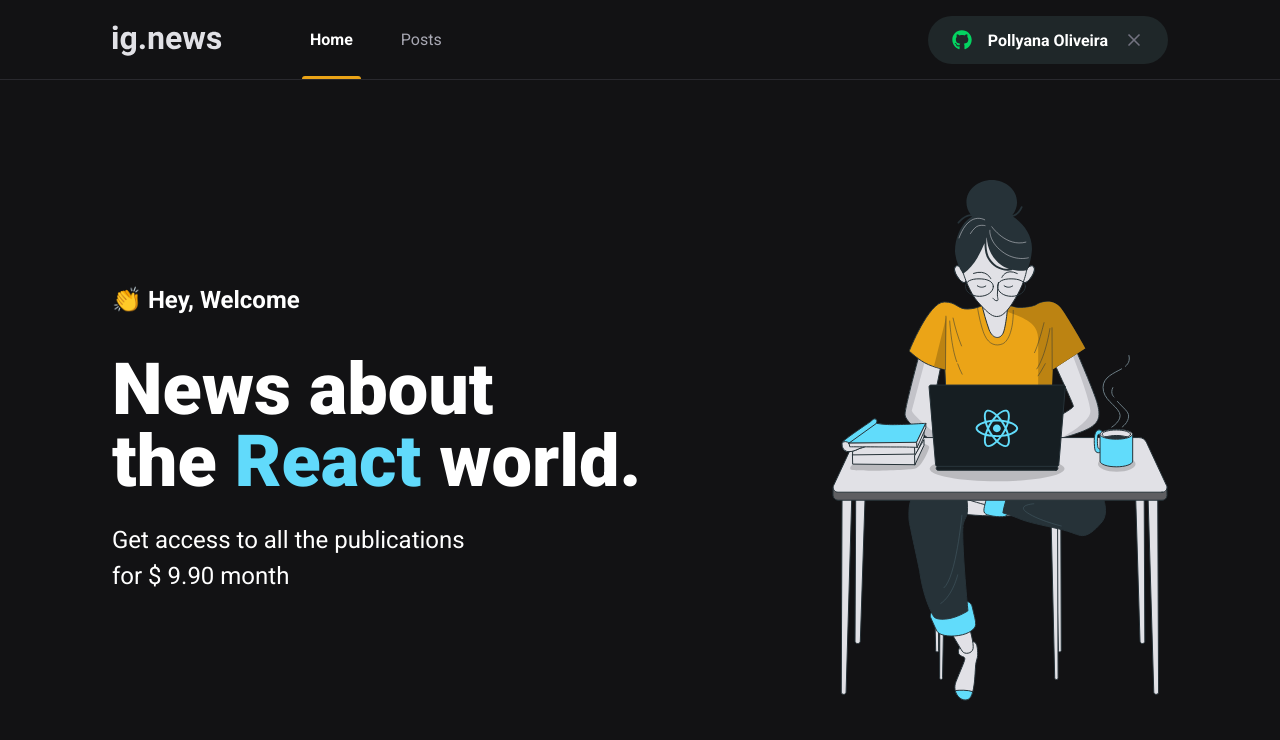
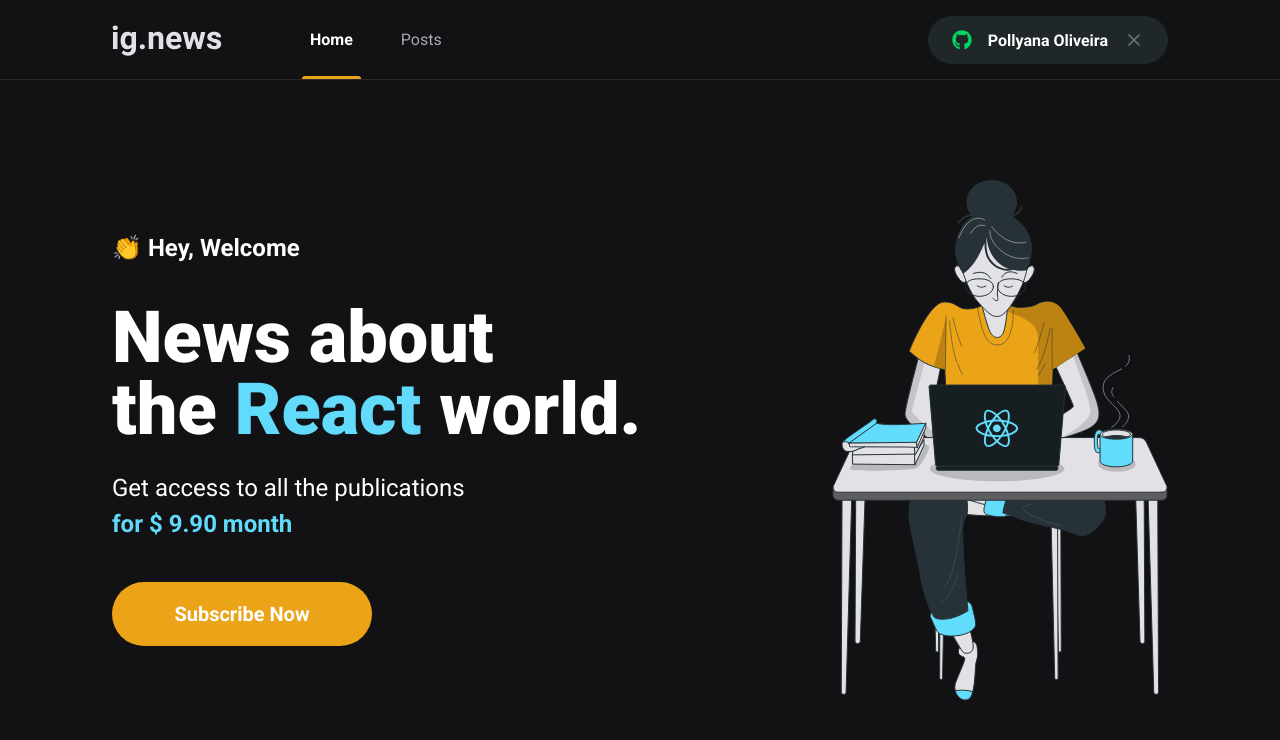
Before and after one commit to PollyanaOliveira/ig-news, a Next.js app: page / in a window 1280 px wide. Shown: the top 740 px of the page. Built offline with nearby package versions, Linux system fonts and the light colour scheme.

Commit message:
feat: :sparkles: add and styles subscribeButton on Home

```diff
--- a/src/pages/home.module.scss
+++ b/src/pages/home.module.scss
@@ -37,4 +37,8 @@
       font-weight: bold;
     }
   }
+
+  button {
+    margin-top: 2.5rem;
+  }
 }
--- a/src/pages/index.tsx
+++ b/src/pages/index.tsx
@@ -1,4 +1,5 @@
 import Head from 'next/head';
+import SubscribeButton from '../components/SubscribeButton';
 import styles from './home.module.scss';
 
 export default function Home() {
@@ -17,8 +18,9 @@
           <p>
             Get access to all the publications
             <br />
-            for $ 9.90 month
+            <span>for $ 9.90 month</span>
           </p>
+          <SubscribeButton />
         </section>
         <img src="/images/avatar.svg" alt="Girl Coding" />
       </main>
```
